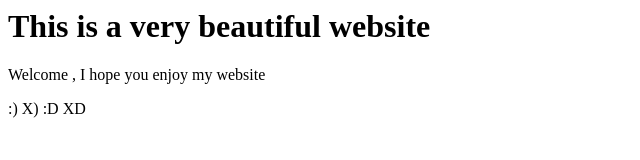
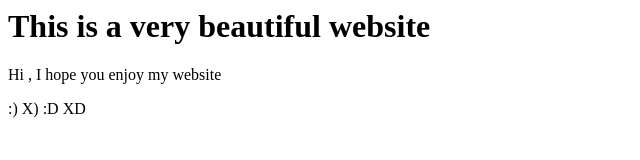
Before and after one commit to pradyumna93/awesome-repo, a plain HTML site: page index.html in a window 1280 px wide. Shown: the full height of the page, 0-640 px from the left. Drawn offline with Linux system fonts and the light colour scheme.

Commit message:
change wilcome to hi

```diff
--- a/index.html
+++ b/index.html
@@ -1,6 +1,6 @@
 <html>
 <title> This is my first website</title>
 <h1> This is a very beautiful website</h1>
-<P> Welcome , I hope you enjoy my website</P>
+<P> Hi , I hope you enjoy my website</P>
 <P> :) X) :D XD </P>
 </html>
```
